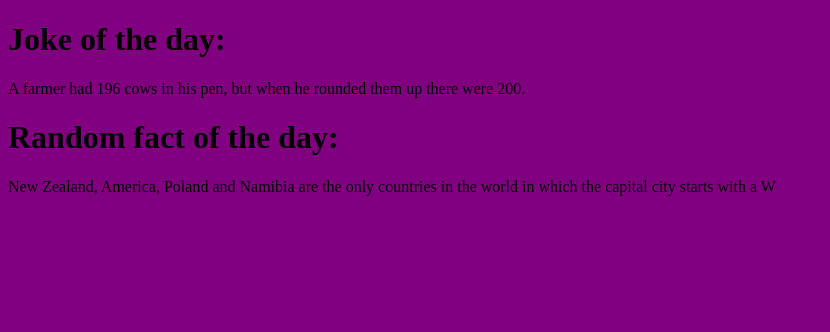
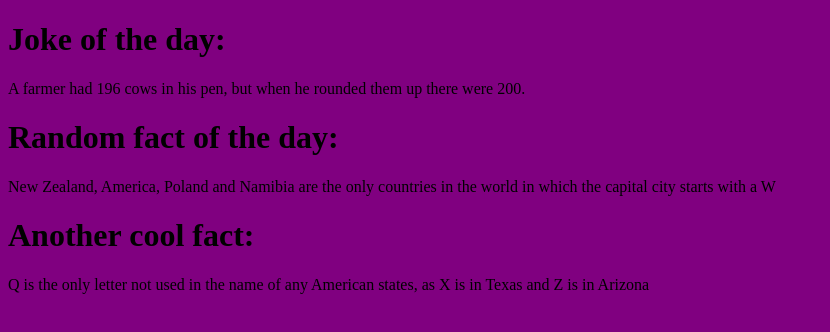
Before and after one commit to Jacob-at-Yoobee/Practice-Git, a plain HTML site: page index.html in a window 1280 px wide. Shown: the whole page, without its empty margins (0-830 px from the left). Drawn offline with Linux system fonts and the light colour scheme.

Commit message:
added another fact

```diff
--- a/index.html
+++ b/index.html
@@ -10,5 +10,7 @@
     <h1>Random fact of the day:</h1>
     <p>New Zealand, America, Poland and Namibia are the only countries
         in the world in which the capital city starts with a W</p>
+    <h1>Another cool fact:</h1>
+    <p>Q is the only letter not used in the name of any American states, as X is in Texas and Z is in Arizona</p>
 </body>
 </html>
```
